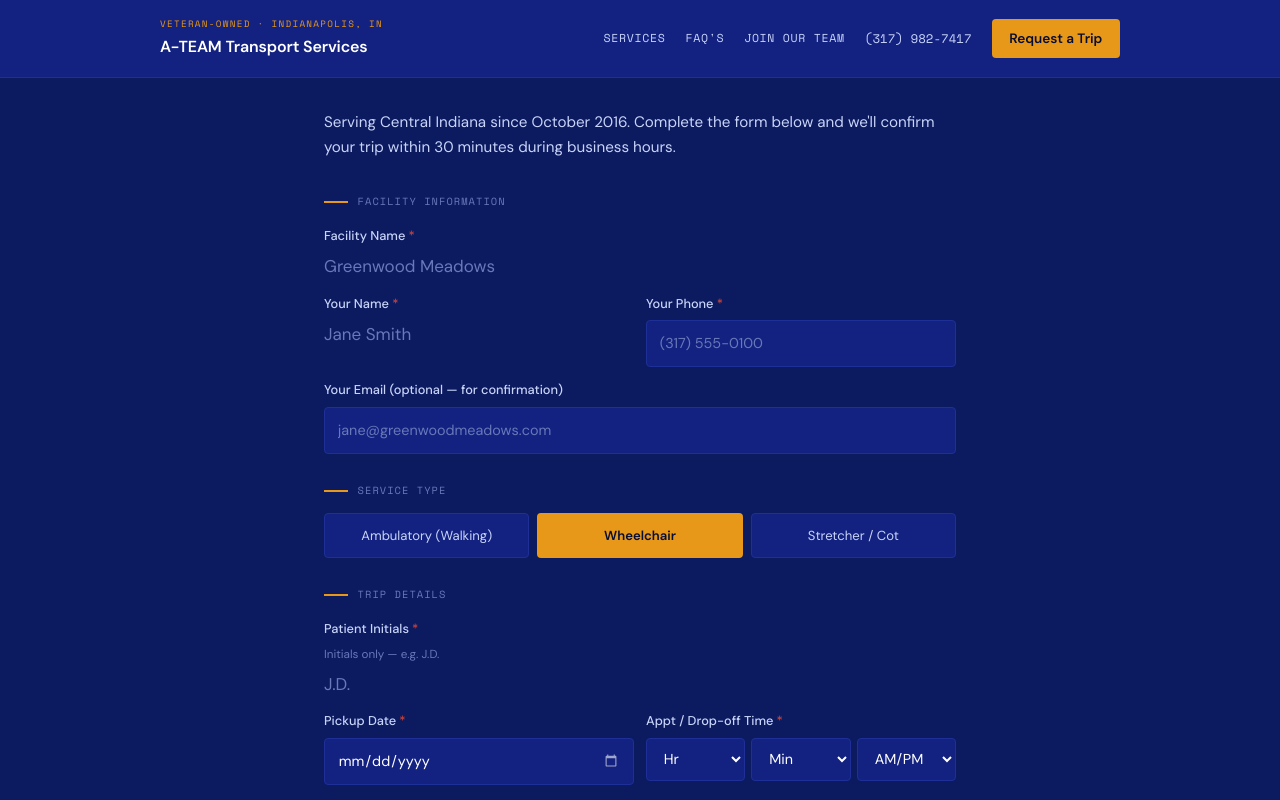
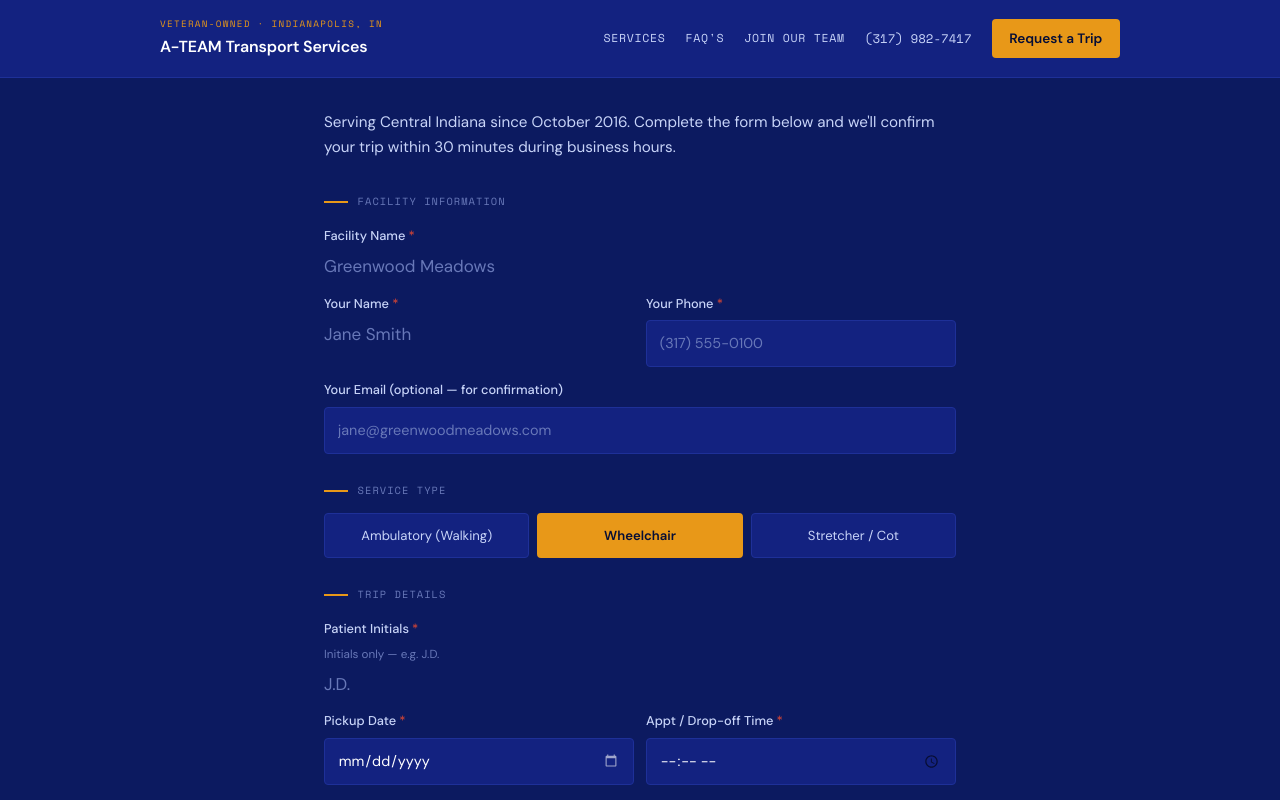
Before and after one commit to godfathereltee/ateam-transport, a Next.js app: page /book in a window 1280 px wide. Shown: the top 800 px of the page. Built offline with nearby package versions, Linux system fonts and the light colour scheme.

Commit message:
Revert to input[type=time] with colorScheme dark for native picker

```diff
--- a/src/app/book/page.tsx
+++ b/src/app/book/page.tsx
@@ -33,18 +33,6 @@ export default function BookingPage() {
   const [submitted, setSubmitted] = useState(false)
   const [submitting, setSubmitting] = useState(false)
   const [error, setError] = useState('')
-  const [timeHr, setTimeHr] = useState('')
-  const [timeMin, setTimeMin] = useState('')
-  const [timeAmpm, setTimeAmpm] = useState('')
-
-  function updateTime(hr: string, min: string, ampm: string) {
-    if (hr && min && ampm) {
-      const h24 = ampm === 'PM' && hr !== '12' ? String(+hr + 12) : ampm === 'AM' && hr === '12' ? '0' : hr
-      set('pickup_time', `${h24.padStart(2,'0')}:${min}`)
-    } else {
-      set('pickup_time', '')
-    }
-  }
 
   function set(field: keyof typeof initialState, value: string | boolean) {
     setForm(prev => ({ ...prev, [field]: value }))
@@ -84,7 +72,7 @@ export default function BookingPage() {
             Call (317) 982-7417
           </a>
           <div style={{ marginTop: '1.5rem' }}>
-            <button onClick={() => { setSubmitted(false); setForm(initialState); setTimeHr(''); setTimeMin(''); setTimeAmpm('') }} style={{ color: 'var(--accent)', background: 'none', border: 'none', cursor: 'pointer', fontSize: '.9rem', textDecoration: 'underline' }}>
+            <button onClick={() => { setSubmitted(false); setForm(initialState) }} style={{ color: 'var(--accent)', background: 'none', border: 'none', cursor: 'pointer', fontSize: '.9rem', textDecoration: 'underline' }}>
               Submit another request
             </button>
           </div>
@@ -166,21 +154,7 @@ export default function BookingPage() {
                   <input required type="date" value={form.pickup_date} onChange={e => set('pickup_date', e.target.value)} min={new Date().toISOString().split('T')[0]} />
                 </Field>
                 <Field label="Appt / Drop-off Time" required>
-                  <div style={{ display: 'flex', gap: '.4rem' }}>
-                    <select value={timeHr} onChange={e => { setTimeHr(e.target.value); updateTime(e.target.value, timeMin, timeAmpm) }} style={{ flex: 1 }}>
-                      <option value="">Hr</option>
-                      {[1,2,3,4,5,6,7,8,9,10,11,12].map(h => <option key={h} value={String(h)}>{h}</option>)}
-                    </select>
-                    <select value={timeMin} onChange={e => { setTimeMin(e.target.value); updateTime(timeHr, e.target.value, timeAmpm) }} style={{ flex: 1 }}>
-                      <option value="">Min</option>
-                      {['00','15','30','45'].map(m => <option key={m} value={m}>{m}</option>)}
-                    </select>
-                    <select value={timeAmpm} onChange={e => { setTimeAmpm(e.target.value); updateTime(timeHr, timeMin, e.target.value) }} style={{ flex: 1 }}>
-                      <option value="">AM/PM</option>
-                      <option value="AM">AM</option>
-                      <option value="PM">PM</option>
-                    </select>
-                  </div>
+                  <input required type="time" value={form.pickup_time} onChange={e => set('pickup_time', e.target.value)} style={{ colorScheme: 'dark' }} />
                 </Field>
               </div>
               <Field label="Pickup Address" required>
```
